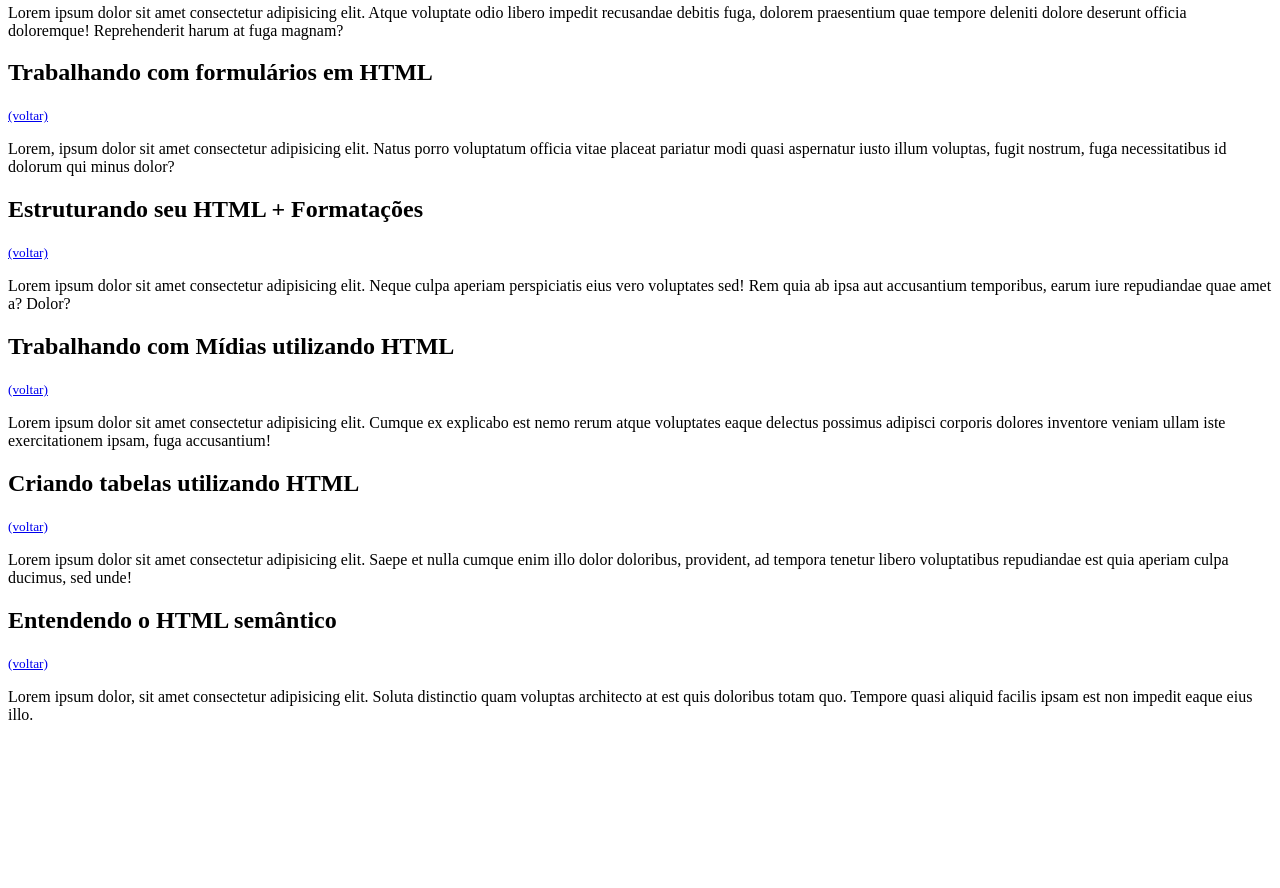
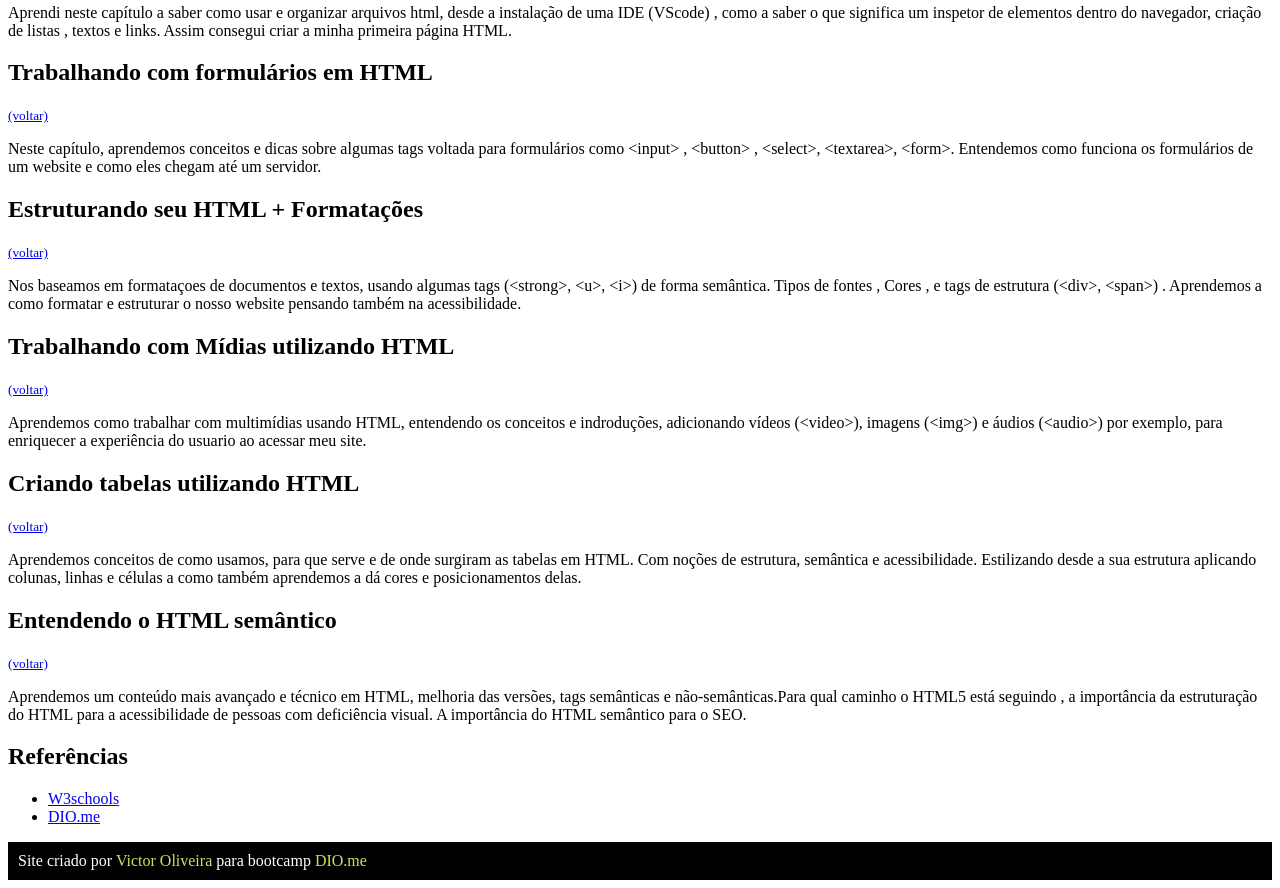
Before and after one commit to victoroliver1/projeto-dio-primeiros-passos-html, a plain HTML site: page index.html in a window 1280 px wide. Shown: the part 354-1242 px from the top of the page. Before the commit the page ends 1094 px from the top, so only its background shows below. Drawn offline with Linux system fonts and the light colour scheme.

Commit message:
projetofinalizado

```diff
--- a/index.html
+++ b/index.html
@@ -4,6 +4,20 @@
     <meta charset="UTF-8">
     <meta name="viewport" content="width=device-width, initial-scale=1.0">
     <title>Projeto primeiros passos com html</title>
+    <style>
+        footer{
+            background-color: black;
+            color: white;
+            padding: 10px;
+
+
+        }
+
+        .footer{
+            text-decoration: none;
+            color: rgb(208, 222, 102);
+        }
+    </style>
 </head>
 <body>
     <h1 id="inicio">Projeto primeiros passsos com html.</h1>
@@ -19,22 +33,31 @@
     </ul>
 
     <h2>Introdução ao HTML na prática</h2> <a href="#inicio"><small>(voltar)</small></a>
-    <p>Lorem ipsum dolor sit amet consectetur adipisicing elit. Atque voluptate odio libero impedit recusandae debitis fuga, dolorem praesentium quae tempore deleniti dolore deserunt officia doloremque! Reprehenderit harum at fuga magnam?</p>
+    <p>Aprendi neste capítulo a saber como usar e organizar arquivos html, desde a instalação de uma IDE (VScode) , como a saber o que significa um inspetor de elementos dentro do navegador, criação de listas , textos e links. Assim consegui criar a minha primeira página HTML.</p>
 
     <h2>Trabalhando com formulários em HTML</h2> <a href="#inicio"><small>(voltar)</small></a>
-    <p>Lorem, ipsum dolor sit amet consectetur adipisicing elit. Natus porro voluptatum officia vitae placeat pariatur modi quasi aspernatur iusto illum voluptas, fugit nostrum, fuga necessitatibus id dolorum qui minus dolor?</p>
+    <p>Neste capítulo, aprendemos conceitos e dicas sobre algumas tags voltada para formulários como &lt;input&gt; , &lt;button&gt; , &lt;select&gt;, &lt;textarea&gt;, &lt;form&gt;. Entendemos como funciona os formulários de um website e como eles chegam até um servidor. </p>
 
     <h2>Estruturando seu HTML + Formatações</h2> <a href="#inicio"><small>(voltar)</small></a>
-    <p>Lorem ipsum dolor sit amet consectetur adipisicing elit. Neque culpa aperiam perspiciatis eius vero voluptates sed! Rem quia ab ipsa aut accusantium temporibus, earum iure repudiandae quae amet a? Dolor?</p>
+    <p>Nos baseamos em formataçoes de documentos e textos, usando algumas tags (&lt;strong&gt;, &lt;u&gt;, &lt;i&gt;) de forma semântica. Tipos de fontes , Cores , e tags de estrutura (&lt;div&gt;, &lt;span&gt;) . Aprendemos a como formatar e estruturar o nosso website pensando também na acessibilidade.</p>
 
     <h2>Trabalhando com  Mídias utilizando HTML</h2> <a href="#inicio"><small>(voltar)</small></a>
-    <p>Lorem ipsum dolor sit amet consectetur adipisicing elit. Cumque ex explicabo est nemo rerum atque voluptates eaque delectus possimus adipisci corporis dolores inventore veniam ullam iste exercitationem ipsam, fuga accusantium!</p>
+    <p>Aprendemos como trabalhar com multimídias usando HTML, entendendo os conceitos e indroduções, adicionando vídeos (&lt;video&gt;), imagens (&lt;img&gt;) e áudios (&lt;audio&gt;) por exemplo, para enriquecer a experiência do usuario ao acessar meu site.   </p>
 
     <h2>Criando tabelas utilizando HTML</h2> <a href="#inicio"><small>(voltar)</small></a>
-    <p>Lorem ipsum dolor sit amet consectetur adipisicing elit. Saepe et nulla cumque enim illo dolor doloribus, provident, ad tempora tenetur libero voluptatibus repudiandae est quia aperiam culpa ducimus, sed unde!</p>
+    <p>Aprendemos conceitos de como usamos, para que serve e de onde surgiram as tabelas em HTML. Com noções de estrutura, semântica e acessibilidade. Estilizando desde a sua estrutura aplicando colunas, linhas e células a como também aprendemos a dá cores e posicionamentos delas.</p>
 
     <h2>Entendendo o HTML semântico</h2> <a href="#inicio"><small>(voltar)</small></a>
-    <p>Lorem ipsum dolor, sit amet consectetur adipisicing elit. Soluta distinctio quam voluptas architecto at est quis doloribus totam quo. Tempore quasi aliquid facilis ipsam est non impedit eaque eius illo.</p>
+    <p>Aprendemos um conteúdo mais avançado e técnico em HTML, melhoria das versões, tags semânticas e não-semânticas.Para qual caminho o HTML5 está seguindo , a importância da estruturação do HTML para a acessibilidade de pessoas com deficiência visual. A importância do HTML semântico para o SEO.</p>
+
+    <h2>Referências</h2>
+    <ul>
+    <li><a href="https://www.w3schools.com/html/">W3schools</a></li>
+    <li><a href="https://www.dio.me/curso-html">DIO.me</a></li>
+
+    </ul>
+
+    <footer>Site criado por <a href="https://github.com/victoroliver1" class="footer">Victor Oliveira</a> para bootcamp <a href="https://web.dio.me/track/santander-2025-front-end" class="footer">DIO.me</a></footer>
 
 </body>
 </html>
```
